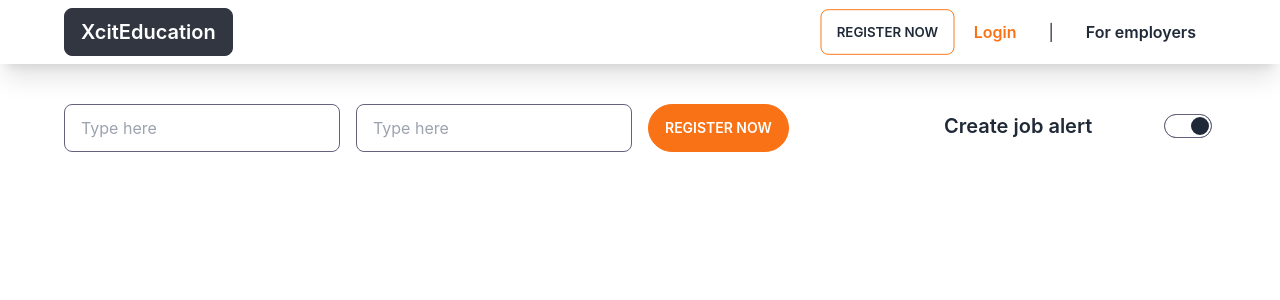
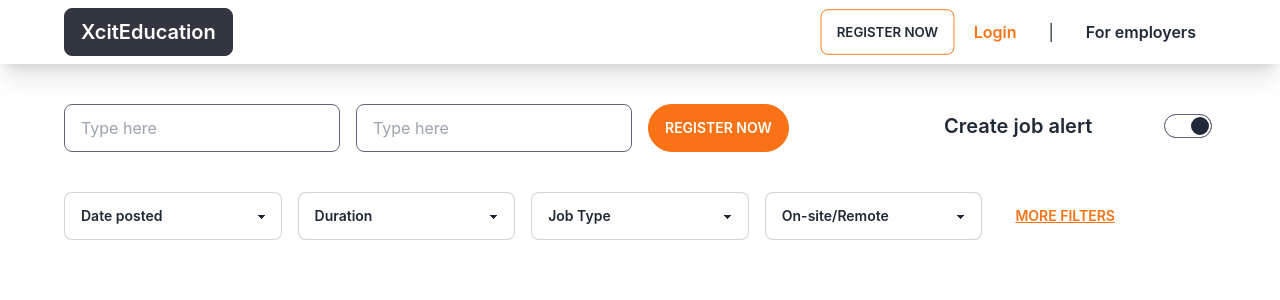
Before and after one commit to Internships-xcitedu/internships, a React (Create React App) app: page /jobsearch in a window 1280 px wide. Shown: the top 300 px of the page. Built offline with nearby package versions, Linux system fonts and the light colour scheme.

Commit message:
job filters added

```diff
--- /dev/null
+++ b/src/Components/JobSearch/Filters.js
@@ -0,0 +1,33 @@
+import React from 'react';
+
+const Filters = () => {
+    return (
+        <div className='my-10 px-16'>
+            <div class="grid  laptopLg:grid-cols-5 laptopMd:grid-cols-4 laptopSm:grid-cols-3 mobileMd:grid-cols-2 gap-4">
+              <div><select className="select select-bordered w-full max-w-xs">
+  <option disabled selected>Date posted</option>
+  <option>Han Solo</option>
+  <option>Greedo</option>
+</select></div>
+              <div><select className="select select-bordered w-full max-w-xs">
+  <option disabled selected>Duration</option>
+  <option>Han Solo</option>
+  <option>Greedo</option>
+</select></div>
+              <div><select className="select select-bordered w-full max-w-xs">
+  <option disabled selected>Job Type</option>
+  <option>Han Solo</option>
+  <option>Greedo</option>
+</select></div>
+              <div><select className="select select-bordered w-full max-w-xs">
+  <option disabled selected>On-site/Remote</option>
+  <option>Han Solo</option>
+  <option>Greedo</option>
+</select></div>
+              <div><button className="btn btn-link font-semibold text-pumpkinOrange">More Filters</button></div>
+        </div>
+        </div>
+    );
+};
+
+export default Filters;
--- a/src/Components/JobSearch/JobSearch.js
+++ b/src/Components/JobSearch/JobSearch.js
@@ -1,4 +1,5 @@
 import React from 'react';
+import Filters from './Filters';
 import Navbar from './Navbar';
 import Search from './Search';
 
@@ -8,6 +9,7 @@ const JobSearch = () => {
         <div>
             <Navbar/>
             <Search/>
+            <Filters/>
         </div>
     );
 };
```
